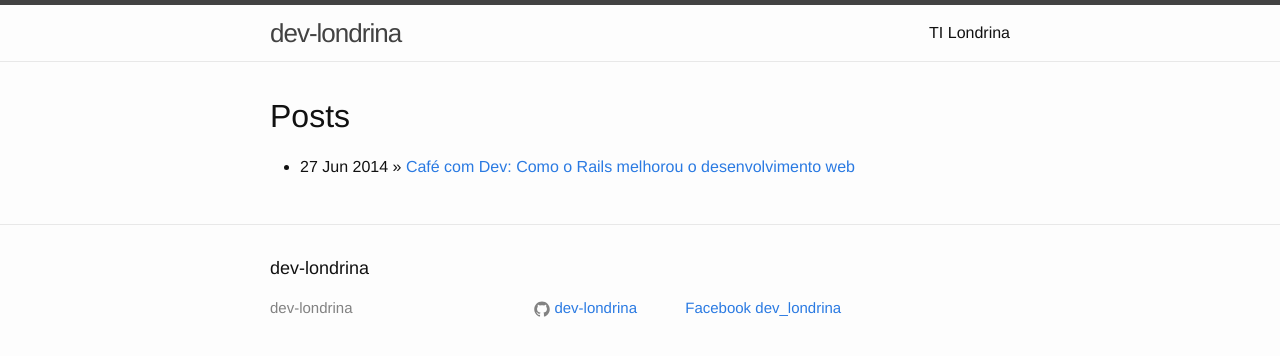
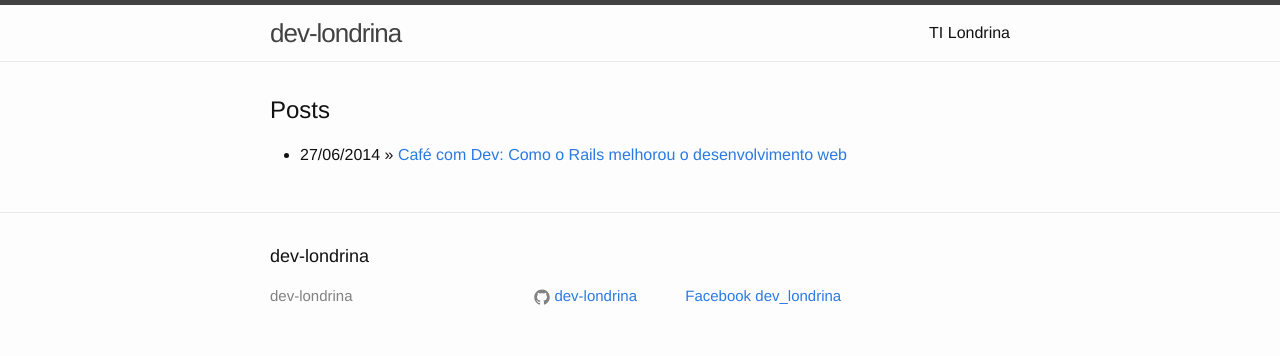
Before and after one commit to dev-londrina/dev-londrina.github.io, a Jekyll site: the page built from index.html, in a window 1280 px wide. Shown: the top 356 px of the page. Built offline with Jekyll 4.4.1, drawn with Linux system fonts in a browser that asks for light colours; Markdown is read by kramdown in place of the engine named in the settings.

Commit message:
Group post by "upcoming" and "old"

```diff
--- a/index.html
+++ b/index.html
@@ -2,12 +2,25 @@
 layout: default
 title: TI Londrina
 ---
+{% assign upcoming_event_pages = (site.posts | where:"soon","true") %}
 
 <div id="home">
-  <h1>Posts</h1>
+  {% if upcoming_event_pages.size > 0 %}
+    <h2>Em breve</h2>
+    <ul class="posts">
+
+      {% for post in upcoming_event_pages %}
+        <li><span>{{ post.date | date: "%d/%m/%Y" }}</span> &raquo; <a href="{{ post.url }}">{{ post.title }}</a></li>
+      {% endfor %}
+    </ul>
+  {% endif %}
+
+  <h2>Posts</h2>
   <ul class="posts">
     {% for post in site.posts %}
-      <li><span>{{ post.date | date_to_string }}</span> &raquo; <a href="{{ post.url }}">{{ post.title }}</a></li>
+      {% if post.soon != "true" %}
+        <li><span>{{ post.date | date: "%d/%m/%Y" }}</span> &raquo; <a href="{{ post.url }}">{{ post.title }}</a></li>
+      {% endif %}
     {% endfor %}
   </ul>
 </div>
```
